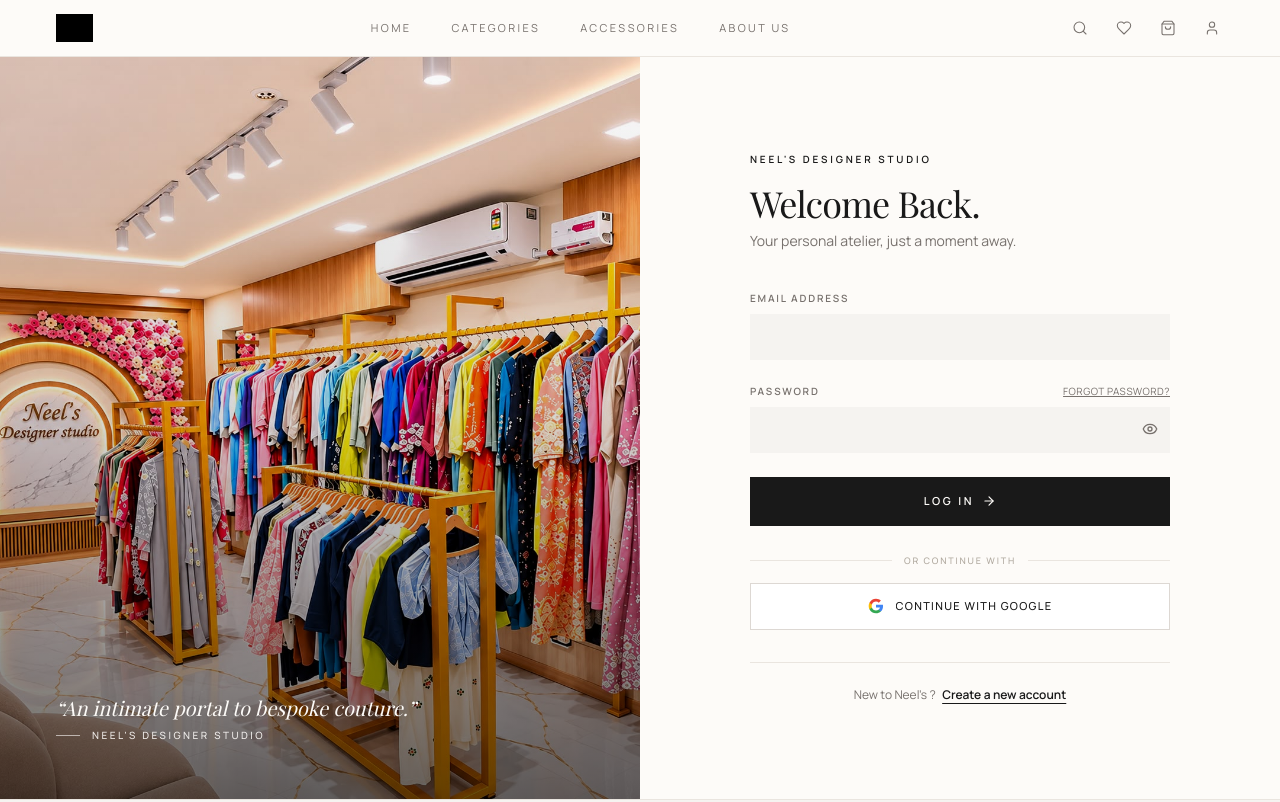
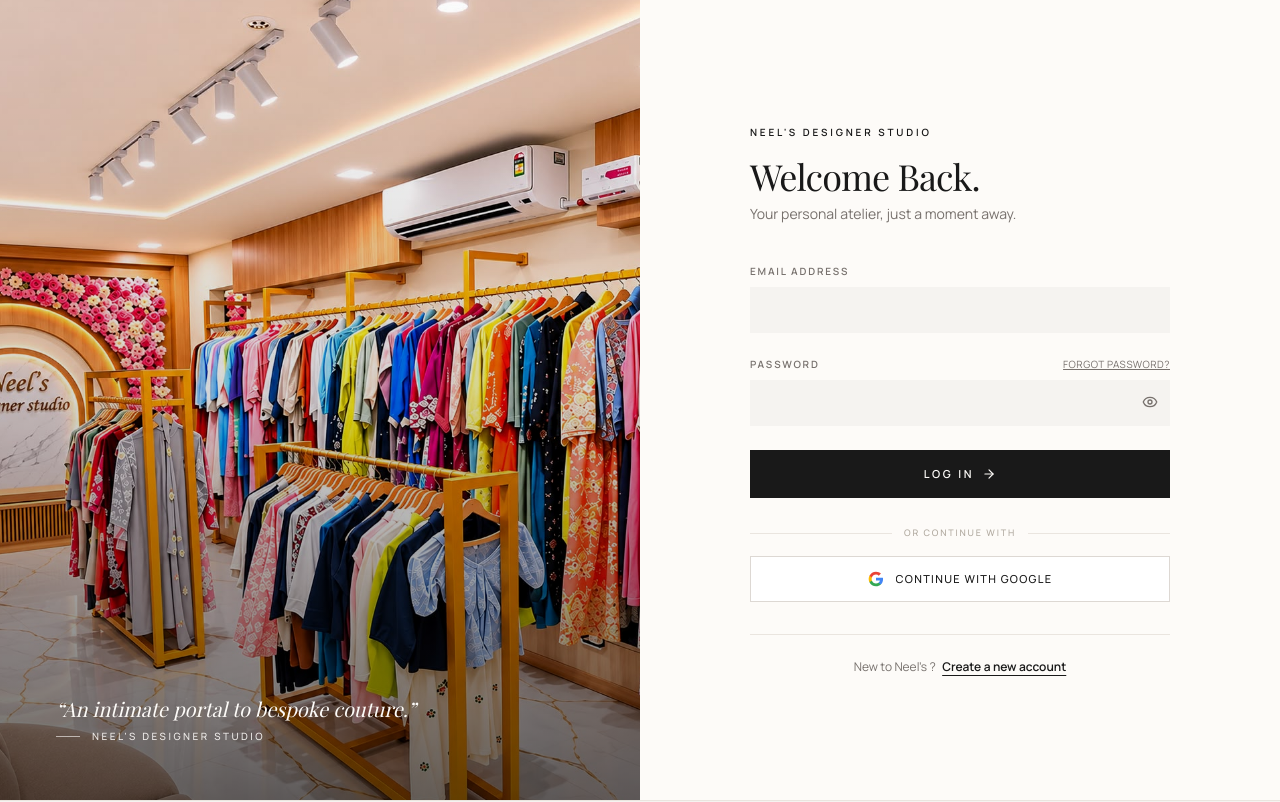
Before and after one commit to rihan-mdk/NDS, a Next.js app in the folder NDS/: page /login in a window 1280 px wide. Shown: the top 802 px of the page. Built offline with nearby package versions, Linux system fonts and the light colour scheme; no server answers; grey boxes are pictures that could not be loaded.

Commit message:
refactor(ui): remove top navbar on desktop login, hide footer on signup, hide mobile bottom nav on login

```diff
--- a/NDS/app/login/page.tsx
+++ b/NDS/app/login/page.tsx
@@ -79,7 +79,7 @@ function LoginForm() {
   };
 
   return (
-    <div className="w-full min-h-[calc(100vh-80px)] flex flex-col lg:flex-row bg-[#FDFBF8] text-[#191919]">
+    <div className="w-full min-h-[calc(100vh-80px)] lg:min-h-screen lg:-mt-14 flex flex-col lg:flex-row bg-[#FDFBF8] text-[#191919]">
       {/* Visual Showcase (Desktop: Left Column, Mobile: Top Banner) */}
       <div className="relative w-full lg:w-1/2 h-56 sm:h-72 lg:h-auto lg:min-h-full bg-[#EFEEEB] overflow-hidden flex flex-col justify-end p-6 lg:p-14">
         {/* eslint-disable-next-line @next/next/no-img-element */}
--- a/NDS/components/Footer.tsx
+++ b/NDS/components/Footer.tsx
@@ -2,10 +2,17 @@
 
 import React, { useState } from "react";
 import Link from "next/link";
+import { usePathname } from "next/navigation";
 import { X } from "lucide-react";
 
 export function Footer() {
+  const pathname = usePathname();
   const [activeModal, setActiveModal] = useState<"shipping" | "returns" | "privacy" | "terms" | null>(null);
+
+  // Hide footer on Create New Account page
+  if (pathname === "/signup" || pathname?.startsWith("/signup/")) {
+    return null;
+  }
 
   return (
     <footer className="w-full bg-[#F5F3F0] border-t border-[#EAE5DF] hidden lg:block">
--- a/NDS/components/Header.tsx
+++ b/NDS/components/Header.tsx
@@ -32,8 +32,10 @@ export function Header() {
   const LOGO_SRC =
     "https://lh3.googleusercontent.com/aida-public/AB6AXuD-qvxpcDQDfN_hyWQSp6-axmw-zI6r2sMCopsEWgMwpIW1l836LYw7eAjJWhvz_9qzv6HS_CYwQ6okK4KCNrUr1R1rLTPmWuHP0V5eeA7ghrQy0yroXhdqfhaFMmarcYYrpw0hkCnxf6Mrbs-dInUqYYJC5okwFDHRylOMXiQ_EsdReVkrGmUqjoD5-ieEQXAmzsEEpxCubZsb9rVtvJcivrnJz3WWK-wiwte35kbh2kuw96_4UkuKtA";
 
+  const isLoginPage = pathname === "/login" || pathname?.startsWith("/login/");
+
   return (
-    <header className="fixed top-0 w-full z-50 bg-[#FDFBF8]/95 backdrop-blur-md border-b border-[#EAE5DF] transition-all">
+    <header className={`fixed top-0 w-full z-50 bg-[#FDFBF8]/95 backdrop-blur-md border-b border-[#EAE5DF] transition-all ${isLoginPage ? "lg:hidden" : ""}`}>
       <div className="h-14 w-full px-4 sm:px-10 lg:px-14 flex items-center justify-between">
 
         {/* ── LEFT: Logo ── */}
--- a/NDS/components/MobileBottomNav.tsx
+++ b/NDS/components/MobileBottomNav.tsx
@@ -10,7 +10,7 @@ export function MobileBottomNav() {
   const pathname = usePathname();
 
   // Hide customer bottom nav on admin routes and login page
-  if (pathname.startsWith("/admin") || pathname === "/login") {
+  if (pathname.startsWith("/admin") || pathname === "/login" || pathname.startsWith("/login/")) {
     return null;
   }
 
```
